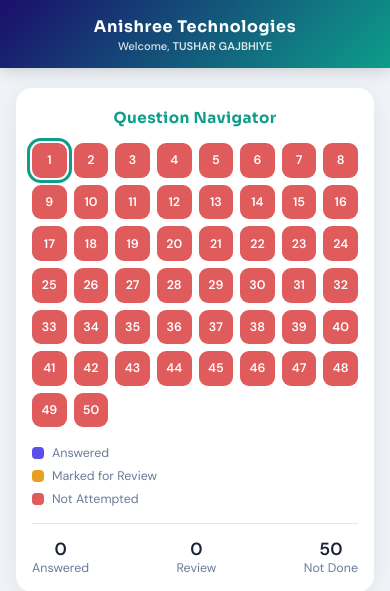
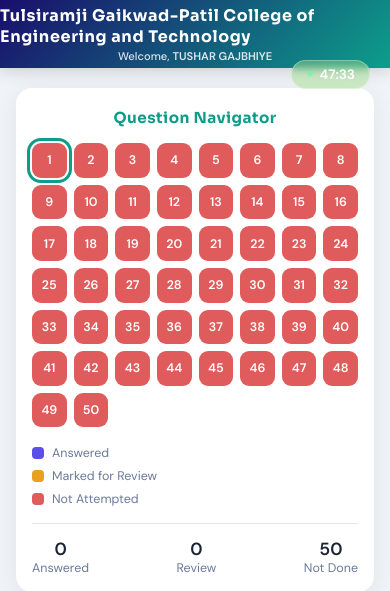
Before and after one commit to AmanPnd11/Test_Dashboard, a Django app: template webapp/templates/student/test_start.html in a window 390 px wide. Shown: the top 591 px of the page. Run offline with Django 3.2, Linux system fonts and the light colour scheme; the template is opened without the code that fills it: values that come from a table or form of the project are taken from there, others are empty.

Commit message:
No Any Changes

```diff
--- a/webapp/templates/student/test_start.html
+++ b/webapp/templates/student/test_start.html
@@ -61,6 +61,7 @@
     font-size: clamp(0.7rem, 1.8vw, 0.85rem);
     color: rgba(255,255,255,0.85);
     font-weight: 500;
+    z-index: 55;
   }
 
   .timer-badge {
@@ -395,8 +396,14 @@
     .nav-grid { grid-template-columns: repeat(10, 1fr); }
     .test-card { padding: 20px 16px; }
     .question-area { padding: 18px 14px; }
-    .timer-badge { display: none; }
+    /* .timer-badge { display: none; } */
     header .subtitle { max-width: calc(100% - 20px); text-align: center; }
+
+    .timer-badge { margin-top: 80px;
+      backdrop-filter: blur(4px);
+      background: rgba(154, 219, 122, 0.399);
+    border: 1px solid rgba(255,255,255,0.3);
+    color: #fff;}
   }
 
   @media (max-width: 480px) {
@@ -404,13 +411,18 @@
     .actions { justify-content: center; }
     .btn { padding: 10px 18px; font-size: 0.82rem; }
   }
+  @media (max-width: 308px) {
+    header h1{
+      font-size: 10px;
+    }
+  }
 </style>
 </head>
 <body>
 
 <!-- HEADER -->
 <header>
-  <h1>Anishree Technologies</h1>
+  <h1>Tulsiramji Gaikwad-Patil College of Engineering and Technology</h1>
   <div class="subtitle">Welcome, <strong>TUSHAR GAJBHIYE</strong></div>
   <div class="timer-badge">
     <span class="dot"></span>
```
